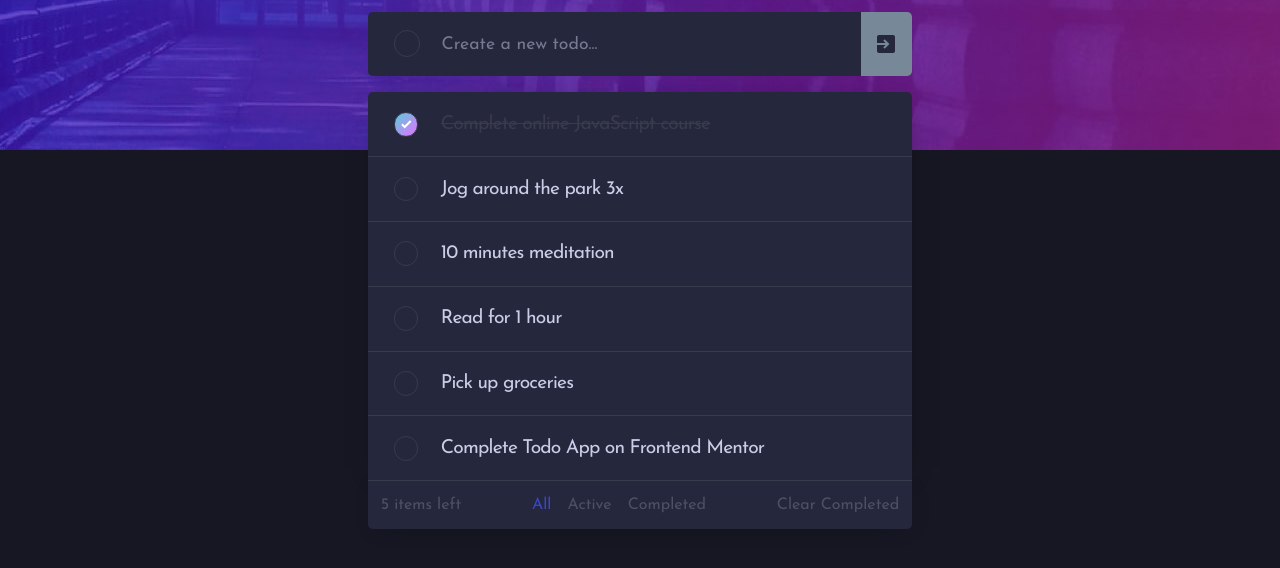
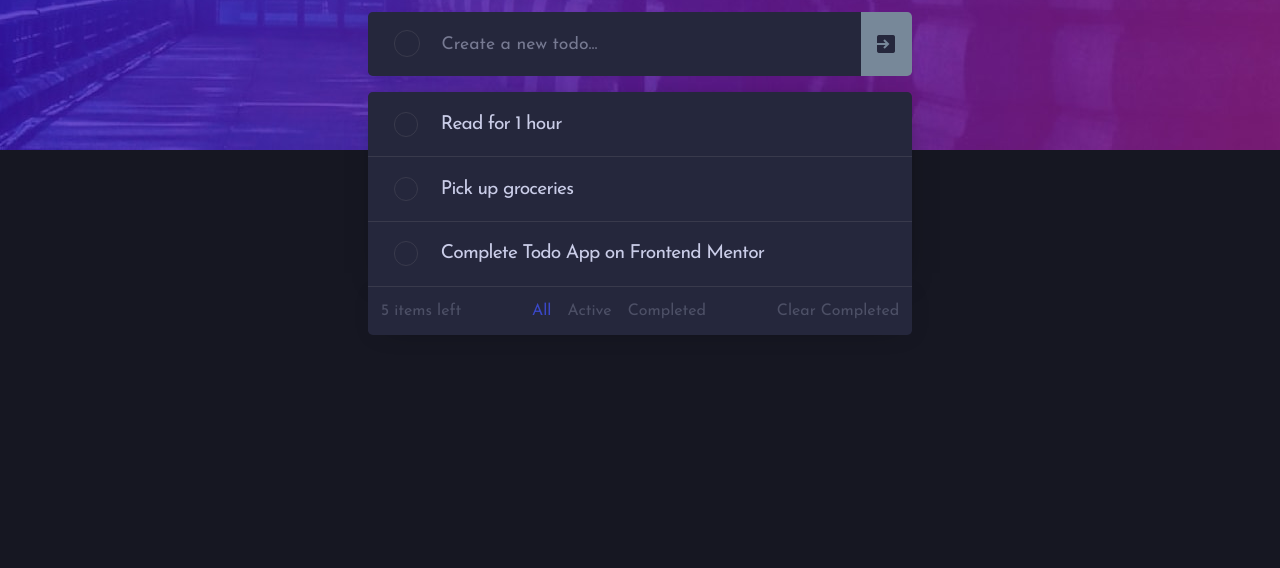
Before and after one commit to Maacaa0/TODO-list, a plain HTML site: page index.html in a window 1280 px wide. Shown: the part 150-718 px from the top of the page. Drawn offline with Linux system fonts and the light colour scheme.

Commit message:
Update index.html

```diff
--- a/index.html
+++ b/index.html
@@ -26,30 +26,6 @@
 
      <!-- EACH TODOS -->
     <div class="todos">
-
-      <div class="all todo completed">
-        <div class="flex">
-          <input type="checkbox" checked class="todo-check completed">
-          <p class="todo-text completed">Complete online JavaScript course</p>
-        </div>
-        <button class="remove-todo-btn"></button>
-      </div>
-
-      <div class="all todo active">
-        <div class="flex">
-          <input type="checkbox" class="todo-check">
-          <p class="todo-text">Jog around the park 3x</p>
-        </div>
-        <button class="remove-todo-btn"></button>
-      </div>
-
-      <div class="all todo active">
-        <div class="flex">
-          <input type="checkbox" class="todo-check">
-          <p class="todo-text">10 minutes meditation</p>
-        </div>
-        <button class="remove-todo-btn"></button>
-      </div>
 
       <div class="all todo active">
         <div class="flex">
```
